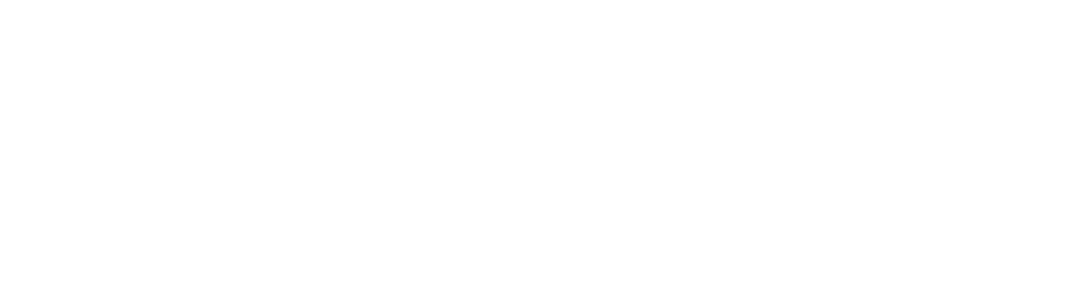
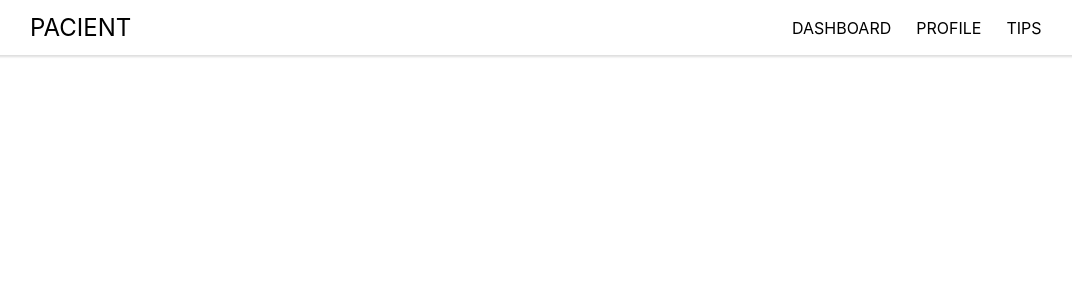
Before and after one commit to AVATAR197/hackathon-hackke, a React (Create React App) app: page /main-menu in a window 1280 px wide. Shown: the top 300 px of the page, without its empty margins (98-1170 px from the left). Built offline with nearby package versions, Linux system fonts and the light colour scheme.

Commit message:
created dashboard with navbar

```diff
--- a/src/App.js
+++ b/src/App.js
@@ -1,18 +1,10 @@
 import React from 'react';
 import { BrowserRouter, Switch, Route } from 'react-router-dom';
-import Login from './routes/Login/Login';
-import Register from './routes/Register/Register';
+import User from './routes/User/User';
 
 const App = () => (
     <BrowserRouter>
-        <Switch>
-            <Route path="/login">
-                <Login />
-            </Route>
-            <Route path="/register">
-                <Register />
-            </Route>
-        </Switch>
+        <User />
     </BrowserRouter>
 );
 
--- /dev/null
+++ b/src/components/NavBar/NavBar.js
@@ -0,0 +1,24 @@
+import React from 'react';
+import classes from './NavBar.module.scss';
+import { NavLink } from 'react-router-dom';
+
+//items bude array of objects = [{name: "main menu", path: "/main-menu"}]
+
+const NavBar = ({ title, items = [] }) => {
+    return (
+        <div className={classes.Wrapper}>
+            <div className={classes.Title}>{title}</div>
+            <div className={classes.Items}>
+                {items.map((e) => {
+                    return (
+                        <NavLink className={classes.Item} to={e.path}>
+                            {e.name}
+                        </NavLink>
+                    );
+                })}
+            </div>
+        </div>
+    );
+};
+
+export default NavBar;
--- /dev/null
+++ b/src/components/NavBar/NavBar.module.scss
@@ -0,0 +1,42 @@
+.Wrapper {
+    position: fixed;
+    z-index: 6;
+    left: 0;
+    top: 0;
+    width: 100%;
+    padding: 0 10%;
+    height: 55px;
+    display: flex;
+    align-items: center;
+    justify-content: space-between;
+    background-color: #fff;
+    box-shadow: 0 4px 2px -2px #80808042;
+    box-sizing: border-box;
+
+    .Title {
+        font-size: 1.5em;
+        text-transform: uppercase;
+    }
+
+    .Items {
+        display: flex;
+        flex-direction: row;
+
+        .Item {
+            display: flex;
+            align-items: center;
+            text-align: center;
+            padding: 10px;
+            margin: 0 2.5px;
+            color: black;
+            text-decoration: none;
+            border-radius: 3px;
+            transition: 0.2s ease-in-out;
+            text-transform: uppercase;
+
+            &:hover {
+                background-color: #f2f2f2;
+            }
+        }
+    }
+}
--- /dev/null
+++ b/src/routes/Dashboard/Dashboard.js
@@ -0,0 +1,13 @@
+import React from 'react';
+import NavBar from '../../components/NavBar/NavBar';
+
+const Dashboard = ({ items, children }) => {
+    return (
+        <div>
+            <NavBar title="pacient" items={items} />
+            {children}
+        </div>
+    );
+};
+
+export default Dashboard;
--- /dev/null
+++ b/src/routes/User/User.js
@@ -0,0 +1,30 @@
+import React from 'react';
+import Dashboard from '../Dashboard/Dashboard';
+import { Switch, Route } from 'react-router-dom';
+
+const items = [
+    {
+        name: 'dashboard',
+        path: '/dashboard',
+    },
+    {
+        name: 'profile',
+        path: '/profile',
+    },
+    {
+        name: 'tips',
+        path: '/tips',
+    },
+];
+
+const User = () => {
+    return (
+        <Dashboard items={items}>
+            <Switch>
+                <Route path="/"></Route>
+            </Switch>
+        </Dashboard>
+    );
+};
+
+export default User;
```
Also changed, not shown: package.json (+0 -40 lines), src/routes/Doctor/Doctor.js (added).
